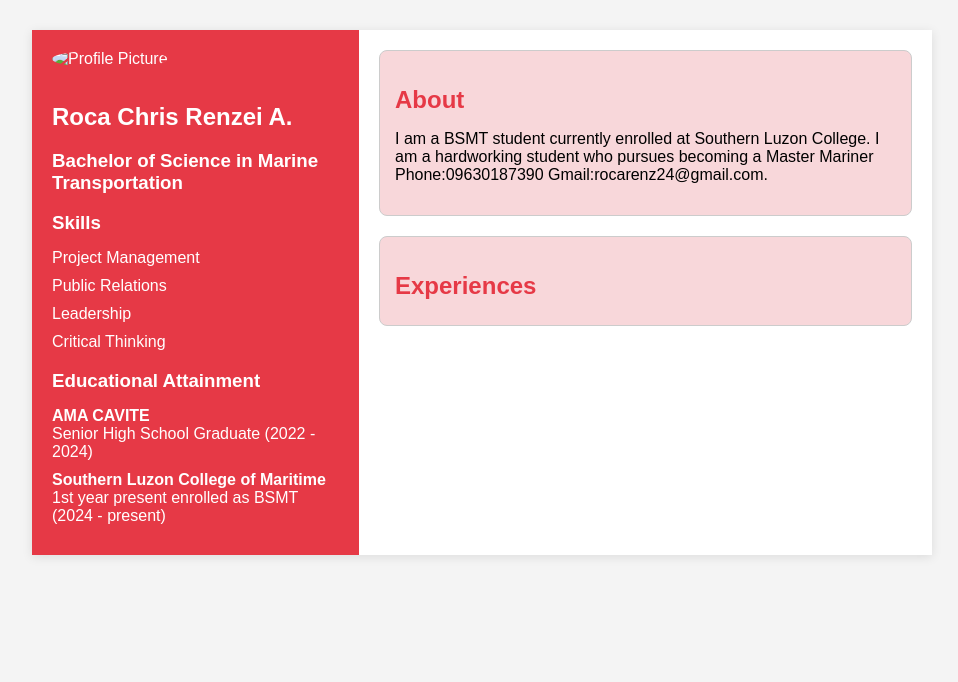
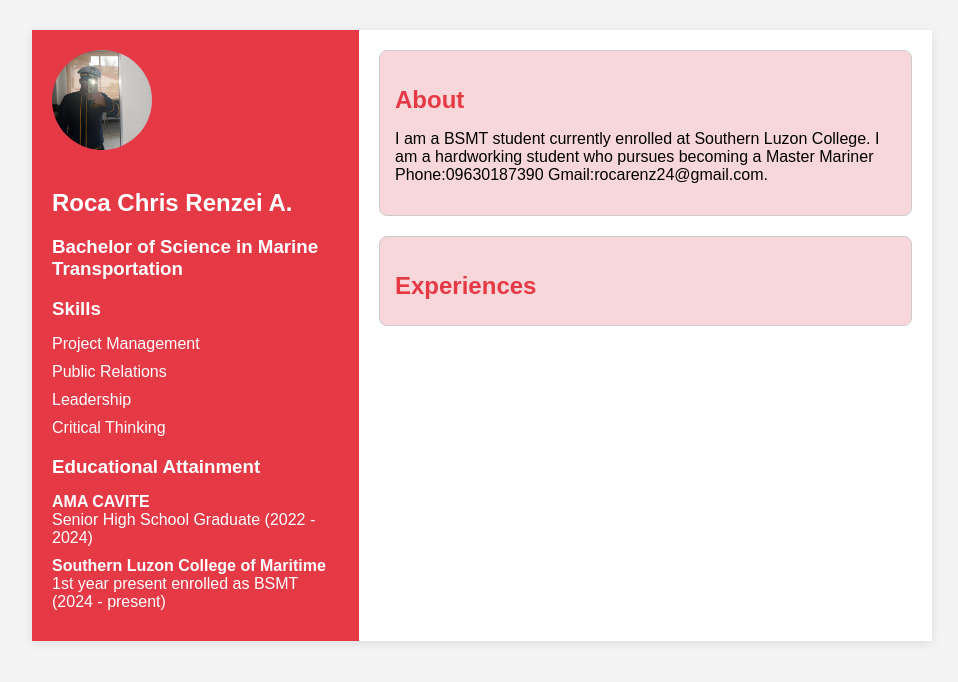
Before and after one commit to renzeixyz/haha, a plain HTML site: page index.html in a window 1280 px wide. Shown: the whole page, without its empty margins (158-1116 px from the left). Drawn offline with Linux system fonts and the light colour scheme.

Commit message:
auto publish 1737353633759

```diff
--- a/index.html
+++ b/index.html
@@ -93,7 +93,7 @@
 <body>
   <div class="container">
     <div class="left-column">
-      <img src="" alt="Profile Picture">
+      <img src="ren.jpeg" alt="Profile Picture">
       <h2>Roca Chris Renzei A.</h2>
       <h3>Bachelor of Science in Marine Transportation</h3>
       <h3>Skills</h3>
```
Also changed, not shown: ren.jpeg (renamed from .playground/received_1063324228616395.jpeg).
